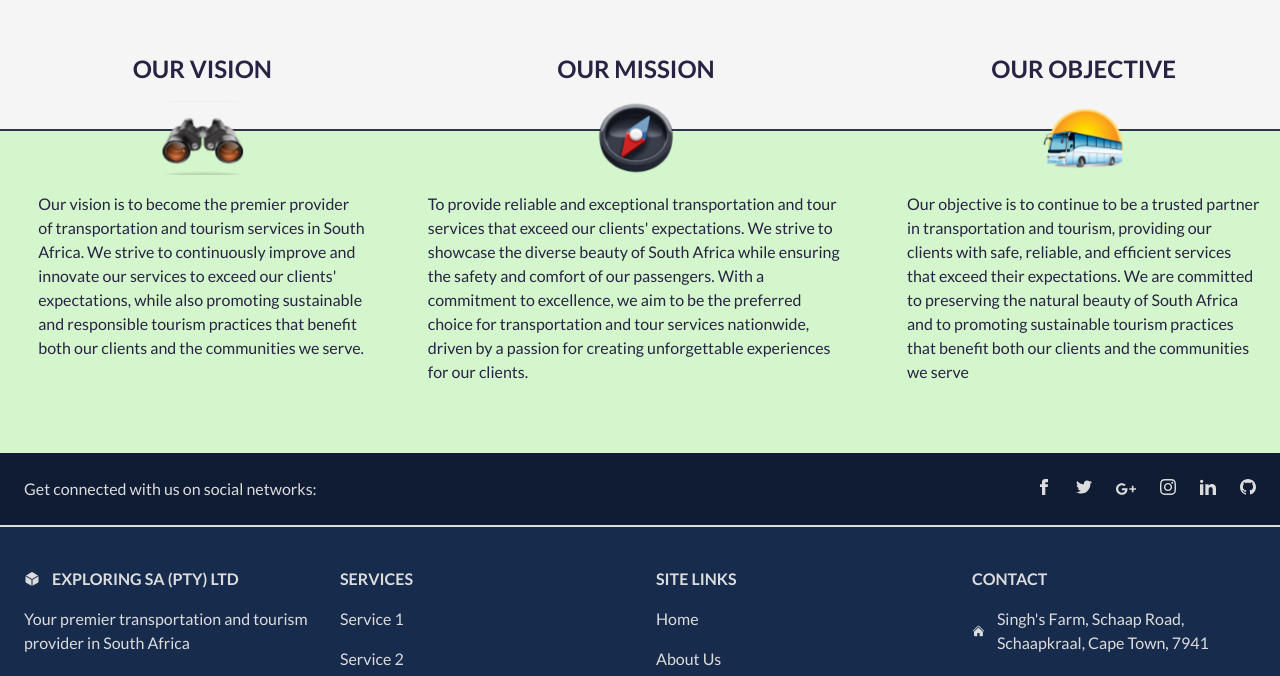
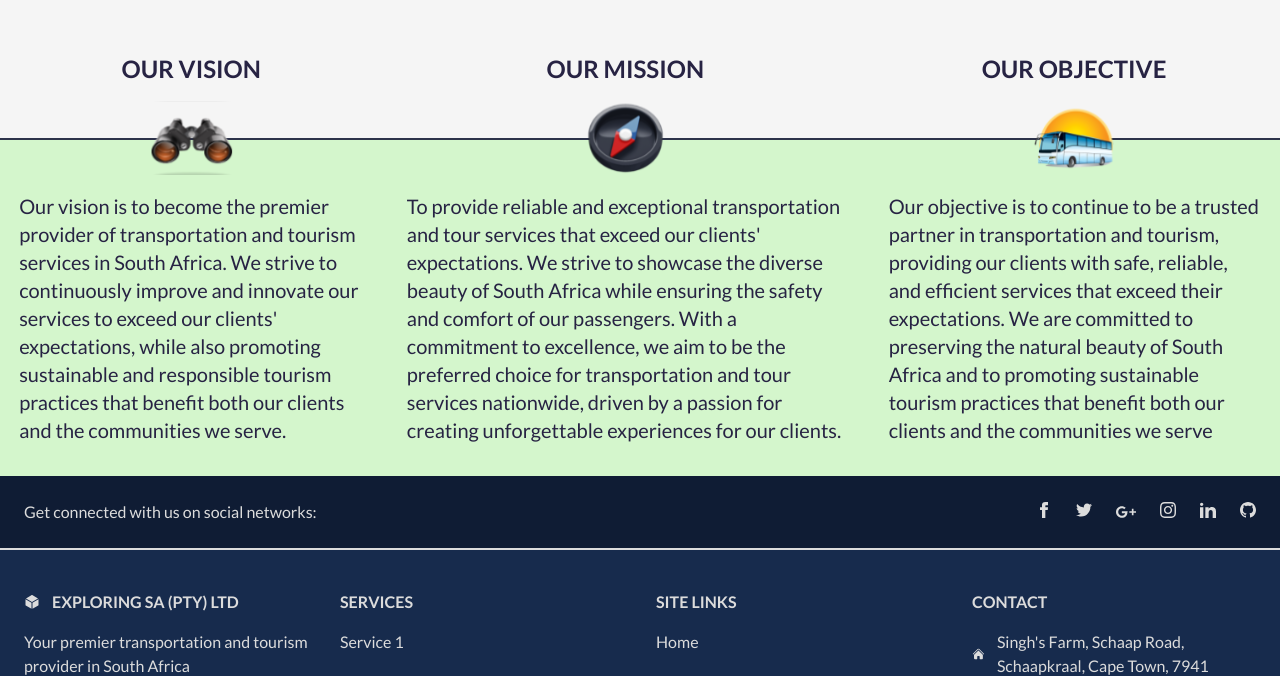
Before and after one commit to Riyaazct/exploringsa, a React (Create React App) app: page /about in a window 1280 px wide. Shown: the part 833-1509 px from the top of the page. Built offline with nearby package versions, Linux system fonts and the light colour scheme; what tailwindcss-animated, tw-elements would draw is missing.

Commit message:
complete mission and vision

```diff
--- a/src/routes/Vision.js
+++ b/src/routes/Vision.js
@@ -2,8 +2,9 @@ import React from "react";
 
 const Vision = () => {
   return (
-    <div className="flex flex-col md:h-[50vh] md:text-center md:flex-row md:pb-8 relative">
-      <div className="ml-5 mb-16 max-w-[75%] md:mb-8 md:max-h-[500px] mx-auto">
+    <div className="">
+      <div className="relative flex flex-col md:h-full md:text-center md:flex-row ">
+        <div className="mb-16 max-w-[75%] md:mb-8 md:max-h-[500px] mx-auto 2xl:max-w-[25%]">
           <h2 className="text-2xl text-blueText font-semibold">
             OUR VISION
           </h2>
@@ -12,16 +13,16 @@ const Vision = () => {
             src="images/icons/vision.svg"
             alt="binoculars icon"
           />
-        <p className="md:max-w-[90%] text-left mx-auto text-blueText">
+          <p className="md:max-w-[90%] text-left mx-auto text-blueText lg:text-lg xl:text-xl 2xl:ml-7">
             Our vision is to become the premier provider of
             transportation and tourism services in South Africa. We
-          strive to continuously improve and innovate our services to
-          exceed our clients' expectations, while also promoting
+            strive to continuously improve and innovate our services
+            to exceed our clients' expectations, while also promoting
             sustainable and responsible tourism practices that benefit
             both our clients and the communities we serve.
           </p>
         </div>
-      <div className="ml-5 mb-16 max-w-[75%] md:mb-8 md:max-h-[500px] mx-auto">
+        <div className="mb-16 max-w-[75%] md:mb-8 md:max-h-[500px] mx-auto 2xl:max-w-[25%]">
           <h2 className="text-2xl text-blueText font-semibold">
             OUR MISSION
           </h2>
@@ -30,18 +31,18 @@ const Vision = () => {
             src="images/icons/mission.svg"
             alt="compass icon"
           />
-        <p className="md:max-w-[90%] text-left mx-auto text-blueText">
-          To provide reliable and exceptional transportation and tour
-          services that exceed our clients' expectations. We strive to
-          showcase the diverse beauty of South Africa while ensuring
-          the safety and comfort of our passengers. With a commitment
-          to excellence, we aim to be the preferred choice for
-          transportation and tour services nationwide, driven by a
-          passion for creating unforgettable experiences for our
-          clients.
+          <p className="md:max-w-[90%] text-left mx-auto text-blueText lg:text-lg xl:text-xl 2xl:ml-7">
+            To provide reliable and exceptional transportation and
+            tour services that exceed our clients' expectations. We
+            strive to showcase the diverse beauty of South Africa
+            while ensuring the safety and comfort of our passengers.
+            With a commitment to excellence, we aim to be the
+            preferred choice for transportation and tour services
+            nationwide, driven by a passion for creating unforgettable
+            experiences for our clients.
           </p>
         </div>
-      <div className="ml-5 mb-16 max-w-[75%] md:mb-8 md:max-h-[500px] mx-auto">
+        <div className="mb-16 max-w-[75%] md:mb-8 md:max-h-[500px] mx-auto 2xl:max-w-[25%]">
           <h2 className="text-2xl text-blueText font-semibold">
             OUR OBJECTIVE
           </h2>
@@ -50,17 +51,21 @@ const Vision = () => {
             src="images/icons/objective.svg"
             alt="bus icon"
           />
-        <p className="md:max-w-[90%] text-left mx-auto text-blueText">
+          <p className="md:max-w-[90%] text-left mx-auto text-blueText lg:text-lg xl:text-xl 2xl:ml-7">
             Our objective is to continue to be a trusted partner in
-          transportation and tourism, providing our clients with safe,
-          reliable, and efficient services that exceed their
+            transportation and tourism, providing our clients with
+            safe, reliable, and efficient services that exceed their
             expectations. We are committed to preserving the natural
-          beauty of South Africa and to promoting sustainable tourism
-          practices that benefit both our clients and the communities
-          we serve
+            beauty of South Africa and to promoting sustainable
+            tourism practices that benefit both our clients and the
+            communities we serve
           </p>
         </div>
-      <div className="hidden md:block absolute bg-lightGreen w-full h-[81%] border-t-[2px] border-[#2D334A] bottom-0 -z-10" />
+        <div
+          className="hidden md:block md: top-[85px] absolute bg-lightGreen w-full h-full border-t-[2px]
+                   border-[#2D334A] -z-10 2xl:left-0"
+        />
+      </div>
     </div>
   );
 };
```
Lines whose indentation alone changed are shown as unchanged.
